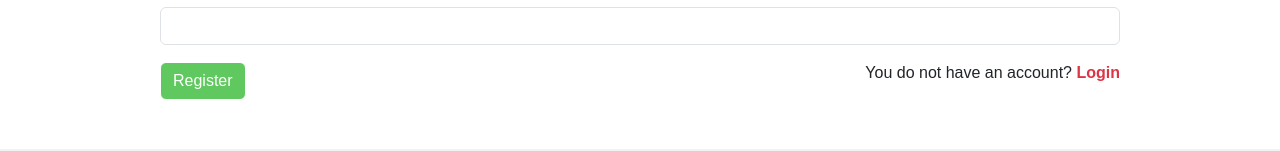
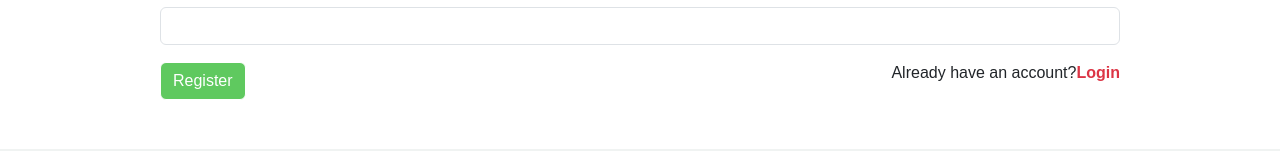
Before and after one commit to SaraAboElenien/freshcart, a React (Create React App) app: page /#/register in a window 1280 px wide. Shown: the part 492-643 px from the top of the page. Built offline with nearby package versions, Linux system fonts and the light colour scheme; a web font is replaced by a local one.

Commit message:
Fix: Update Register

```diff
--- a/src/Components/Login/Login.jsx
+++ b/src/Components/Login/Login.jsx
@@ -84,7 +84,7 @@ export default function Login() {
           </button> :
                    <> <div className="d-flex align-items-center justify-content-between mt-3">
 
-          <button type='submit' disabled={!(isValid && dirty)} className='btn bg-main text-white'>Login</button> <p >Already have an account?  <Link className='fs-3x fw-bolder link-danger link-offset-2 link-underline-opacity-25 link-underline-opacity-100-hover ' to={'/register'}>Register </Link></p>
+          <button type='submit' disabled={!(isValid && dirty)} className='btn bg-main text-white'>Login</button> <p >You do not have an account? <Link className='fs-3x fw-bolder link-danger link-offset-2 link-underline-opacity-25 link-underline-opacity-100-hover ' to={'/register'}>Register </Link></p>
           </div>
           <Link to='/ForgotPassword'>Forgot your password?</Link>
           </>
--- a/src/Components/Register/Register.jsx
+++ b/src/Components/Register/Register.jsx
@@ -128,7 +128,7 @@ export default function Register() {
             />
          </button> :
          <> <div className="d-flex align-items-center justify-content-between mt-3">
-           <button type='submit' disabled={!(isValid && dirty)} className='btn bg-main text-white '>Register</button><p >You do not have an account?  <Link className='fs-3x fw-bolder link-danger link-offset-2 link-underline-opacity-25 link-underline-opacity-100-hover ' to={'/login'}>Login </Link></p>
+           <button type='submit' disabled={!(isValid && dirty)} className='btn bg-main text-white '>Register</button><p >Already have an account?<Link className='fs-3x fw-bolder link-danger link-offset-2 link-underline-opacity-25 link-underline-opacity-100-hover ' to={'/login'}>Login </Link></p>
            </div>
           </>
 }
```
